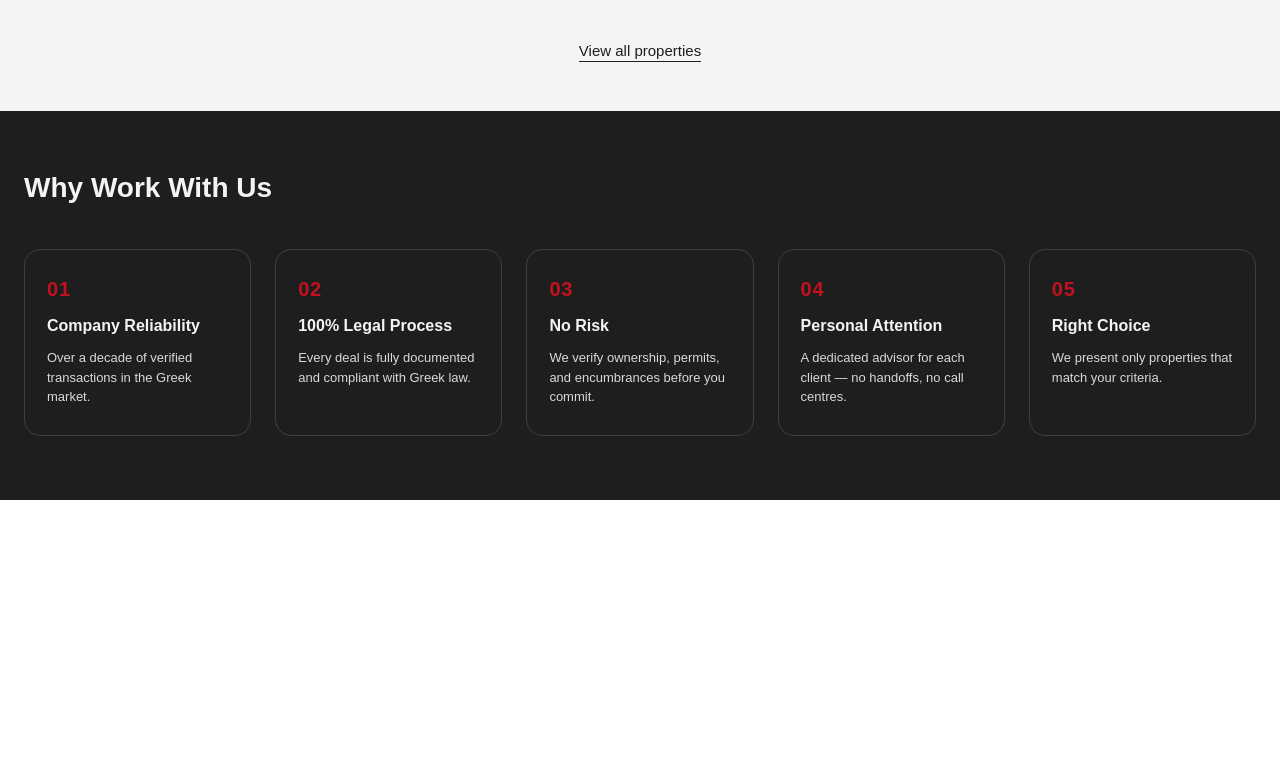
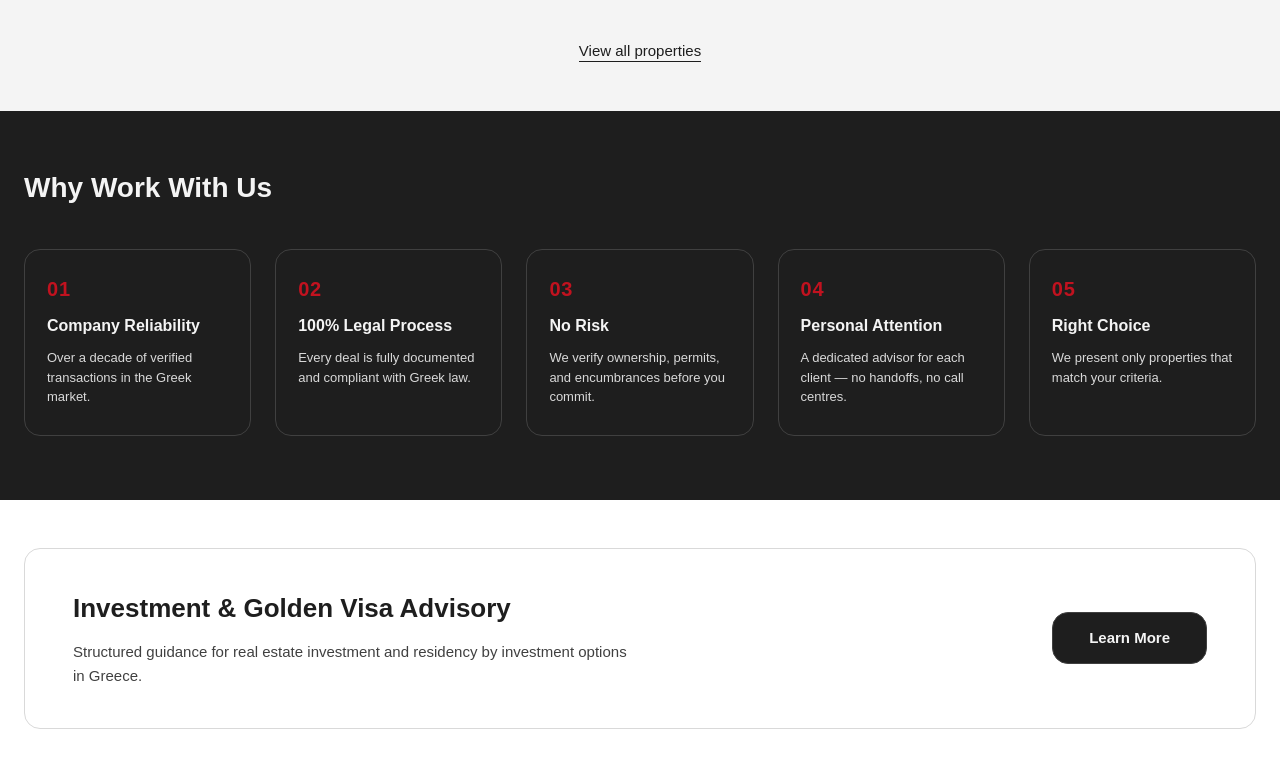
Before and after one commit to GulenkovaNataliya/1choice, a Next.js app: page / in a window 1280 px wide. Shown: the part 1482-2249 px from the top of the page. Before the commit the page ends 1982 px from the top, so only its background shows below. Built offline with nearby package versions, Linux system fonts and the light colour scheme.

Commit message:
feat: investment & golden visa teaser section

```diff
--- a/app/page.tsx
+++ b/app/page.tsx
@@ -3,6 +3,7 @@ import HorizontalFilter from "@/components/Home/HorizontalFilter";
 import HomeNavButtons from "@/components/Home/HomeNavButtons";
 import FeaturedProperties from "@/components/Home/FeaturedProperties";
 import WhyWorkWithUs from "@/components/Home/WhyWorkWithUs";
+import InvestmentGoldenVisaTeaser from "@/components/Home/InvestmentGoldenVisaTeaser";
 
 export default function Home() {
   return (
@@ -12,6 +13,7 @@ export default function Home() {
       <HomeNavButtons />
       <FeaturedProperties />
       <WhyWorkWithUs />
+      <InvestmentGoldenVisaTeaser />
     </>
   );
 }
--- a/components/HeroVideo.tsx
+++ b/components/HeroVideo.tsx
@@ -39,7 +39,7 @@ export default function HeroVideo() {
             className="absolute inset-0 bg-black/10"
             aria-label="Close menu overlay"
           />
-          <div className="absolute top-0 right-0 h-full w-[360px] bg-white/95 backdrop-blur p-10 shadow-xl">
+          <div className="absolute top-0 right-0 h-full w-90 bg-white/95 backdrop-blur p-10 shadow-xl">
             <div className="flex items-center justify-between">
               <div className="text-black text-xl font-semibold">1Choice</div>
               <button
--- /dev/null
+++ b/components/Home/InvestmentGoldenVisaTeaser.tsx
@@ -0,0 +1,108 @@
+import Link from "next/link";
+
+export default function InvestmentGoldenVisaTeaser() {
+  return (
+    <section
+      data-testid="gvTeaserSection"
+      style={{ backgroundColor: "#FFFFFF", width: "100%" }}
+    >
+      <div
+        style={{
+          maxWidth: 1360,
+          margin: "0 auto",
+          padding: "48px 24px 56px",
+        }}
+      >
+        <div
+          style={{
+            border: "1px solid #D9D9D9",
+            borderRadius: 16,
+            padding: "40px 48px",
+            display: "flex",
+            alignItems: "center",
+            justifyContent: "space-between",
+            gap: 32,
+            flexWrap: "wrap",
+          }}
+          className="gv-teaser-inner"
+        >
+          {/* Text */}
+          <div style={{ flex: 1, minWidth: 240 }}>
+            <h2
+              style={{
+                fontSize: 26,
+                fontWeight: 700,
+                color: "#1E1E1E",
+                margin: "0 0 12px",
+              }}
+            >
+              Investment &amp; Golden Visa Advisory
+            </h2>
+            <p
+              style={{
+                fontSize: 15,
+                color: "#404040",
+                margin: 0,
+                lineHeight: 1.6,
+                maxWidth: 560,
+              }}
+            >
+              Structured guidance for real estate investment and residency by investment options in Greece.
+            </p>
+          </div>
+
+          {/* CTA */}
+          <div style={{ flexShrink: 0 }} className="gv-teaser-cta-wrap">
+            <Link
+              href="/golden-visa-greece"
+              data-testid="gvTeaserCta"
+              style={{
+                display: "inline-flex",
+                alignItems: "center",
+                justifyContent: "center",
+                height: 52,
+                padding: "0 36px",
+                backgroundColor: "#1E1E1E",
+                color: "#F4F4F4",
+                border: "1px solid #404040",
+                borderRadius: 16,
+                fontSize: 15,
+                fontWeight: 600,
+                textDecoration: "none",
+                transition: "background-color 0.2s",
+                whiteSpace: "nowrap",
+              }}
+              onMouseEnter={(e) => {
+                e.currentTarget.style.backgroundColor = "#3A2E4F";
+              }}
+              onMouseLeave={(e) => {
+                e.currentTarget.style.backgroundColor = "#1E1E1E";
+              }}
+            >
+              Learn More
+            </Link>
+          </div>
+        </div>
+      </div>
+
+      <style>{`
+        .gv-teaser-cta-wrap a:focus-visible {
+          outline: 2px solid #C1121F;
+          outline-offset: 3px;
+        }
+        @media (max-width: 640px) {
+          .gv-teaser-inner {
+            flex-direction: column !important;
+            padding: 28px 24px !important;
+          }
+          .gv-teaser-cta-wrap {
+            width: 100%;
+          }
+          .gv-teaser-cta-wrap a {
+            width: 100% !important;
+          }
+        }
+      `}</style>
+    </section>
+  );
+}
```
